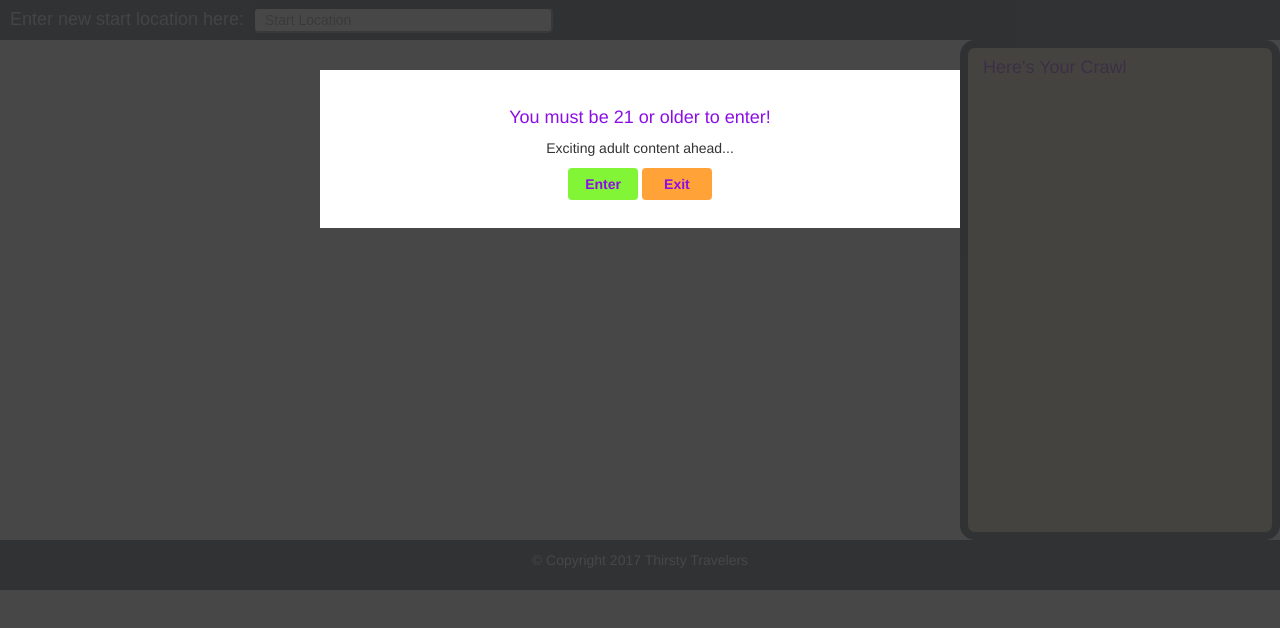
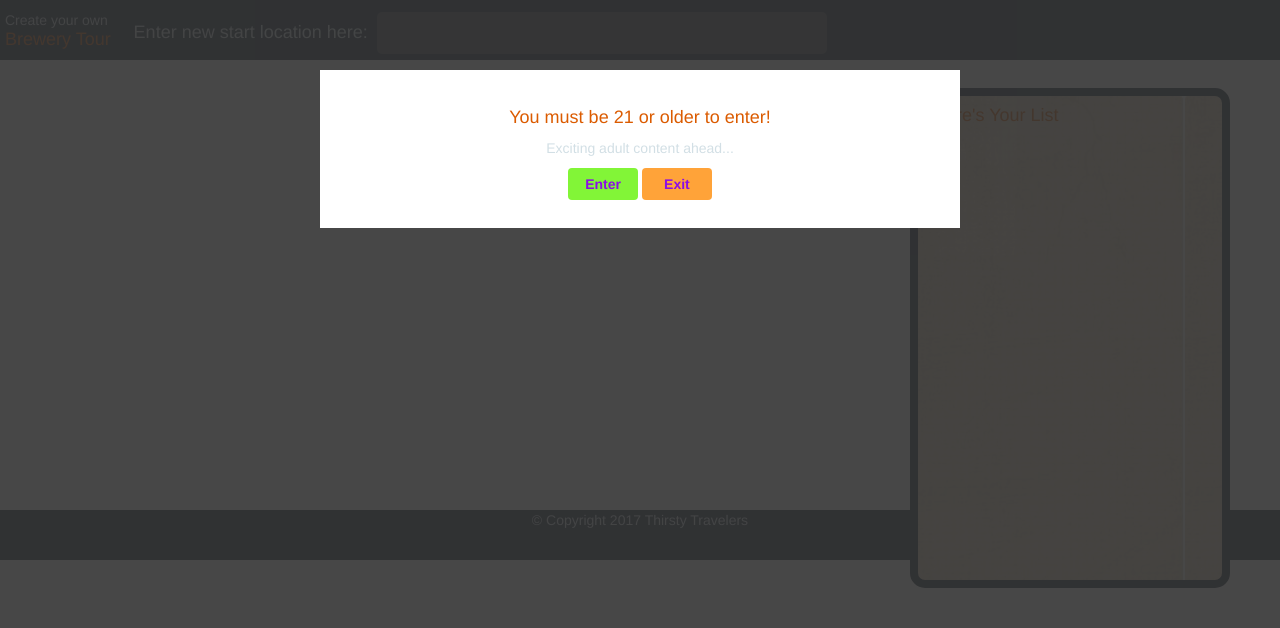
Before and after one commit to andylushman/Brewery-tour, a plain HTML site: page index.html in a window 1280 px wide. Drawn offline with nearby package versions, Linux system fonts and the light colour scheme; some packages are replaced by stand-ins of ours; no server answers; a web font is replaced by a local one.

Commit message:
Styling in header done

```diff
--- a/assets/css/style.css
+++ b/assets/css/style.css
@@ -1,28 +1,66 @@
+html, body {
+  height: 100%;
+  margin: 0;
+  padding: 0;
+}
+
+.wrapper {
+  min-height: 100%;
+}
+
 /***********************
     Fonts
 ***********************/
+* {
+  font-family: "Bebas", helvetica, arial;
+}
+
+
 #directions {
   display: inline-block;
   color: #d2dfe5;
-  font-family: 'Fresca', sans-serif;
   font-size: 18px;
   margin: 5px;
+  vertical-align: text-bottom;
 }
 
-p button {
+p {
   color: #d2dfe5;
 }
 
 /***********************
     Page Layout
 ***********************/
+#header {
+  display: inline-block;
+  padding-right: 1em;
+}
+
+#header h4 {
+  margin-top: 0;
+}
+
+#header p {
+  margin-bottom: 0;
+  margin-top: 5px;
+}
+
 #startLocation {
-  width: 300px;
+  width: 450px;
+  background-color: #464c53;
+  border: none;
+  outline: none;
+  color: #d2dfe5;
+  line-height: 40px;
+  font-size: 20px;
+  vertical-align: bottom;
+  margin-bottom: 6px;
 }
 
 .form {
   background-color: #172536;
   padding: 5px;
+  height: 60px;
 }
 
 .header {
@@ -42,12 +80,12 @@ p button {
 }
 
 h4 {
-  color: #8c0ee6;
+  color: #db5b00;
 }
 
 .accordion {
-  background-color: #8c0ee6;
   font-family: 'Fresca', sans-serif;
+  color: #d2dfe5;
   font-size: 18px;
   margin: 5px;
 }
@@ -57,25 +95,29 @@ h4 {
 }
 
 .results {
-  background-color: #e7d3b8;
+  background-image: url("../images/results-container.jpg");
   height: 300px;
   overflow: auto;
   border: 8px solid #172536;
   border-radius: 15px;
   z-index: 1;
+  position: absolute;
+  margin-left: 65em;
+  margin-top: 2em;
+  margin-bottom: 2em;
 }
 
 .footer {
-  padding: 10px;
+  height: 50px;
+  margin-top: -50px;
   background-color: #172536;
-  color: #fff;
+  color: #d2dfe5;
 }
 
 /***********************
     Maps
 ***********************/
 #map {
-  height: 300px;
   width: 100%;
   height: 100%;
   width: 100%
--- a/assets/javascript/main.js
+++ b/assets/javascript/main.js
@@ -164,7 +164,7 @@ function createMarker(place) {
 function loadCards() {
   //To help with creating a new id for each card
   $("#results").empty();
-  $("#results").append("<h4>Here's Your Crawl</h4>");
+  $("#results").append("<h4>Here's Your List</h4>");
 
   //Create a new card div
   database.ref().on("child_added", function(snapshot) {
--- a/index.html
+++ b/index.html
@@ -36,24 +36,27 @@
 			<div class="row">
 				<div class="col-lg-12 form">
 					<form>
+						<div id="header">
+							<p>Create your own</p>
+							<h4>Brewery Tour</h4>
+						</div>
+
 						<h4 id="directions">Enter new start location here:</h4>
-						<input type="text" placeholder="Start Location" id="startLocation">
+						<input type="text" placeholder="" id="startLocation">
 					</form>
 				</div>
 			</div><!-- /Row For Options-->
 
 			<!-- Row for Map and Agenda -->
 			<div class="row">
-				<div class="col-lg-9 map" style="height:500px">
+				<div class="col-lg-12 map" style="height:500px">
 					<!-- Map -->
 					<div id="map"></div>
 				</div>
 
 			<!--  Pub Crawl Agenda -->
 				<div class="col-lg-3 results" id="results" style="height:500px">
-					<h4>
-						Here's Your Crawl!
-					</h4>
+					<h4>Here's Your List</h4>
 				</div>
 			</div> <!--/Map and Agenda -->
 
```
Also changed, not shown: assets/images/results-container.jpg (added).
